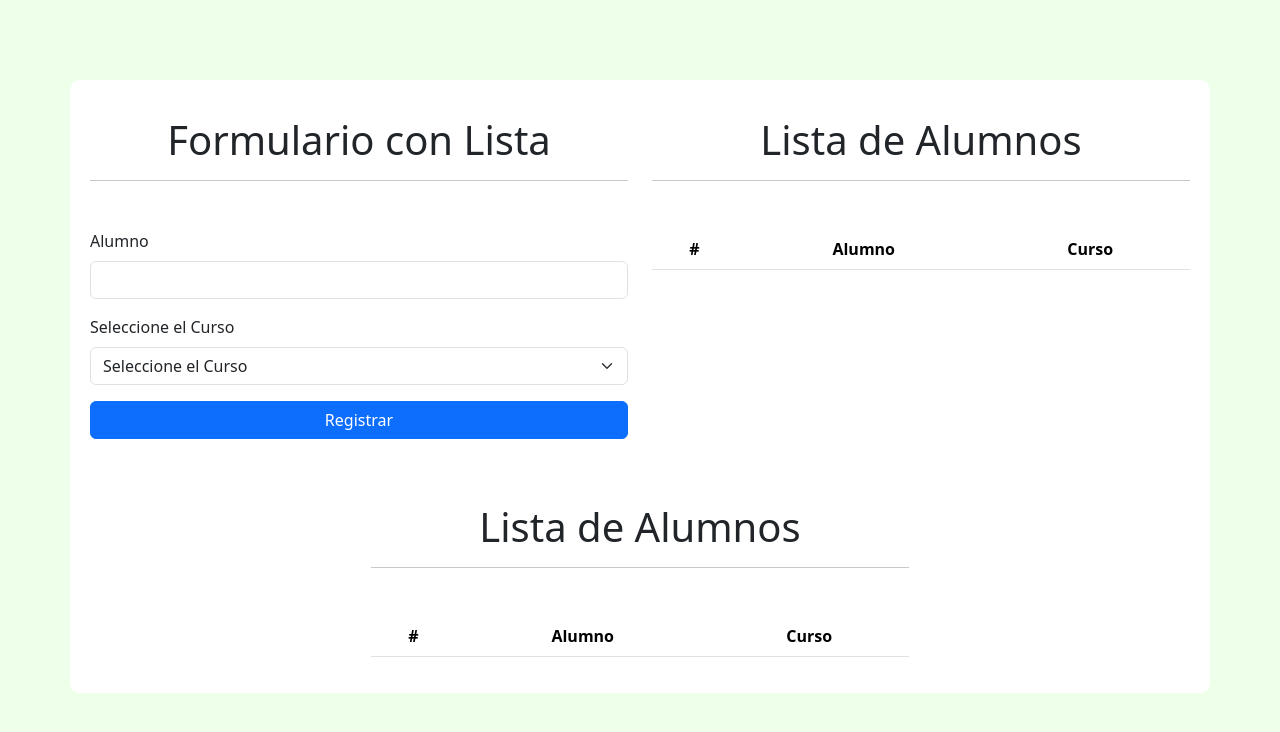
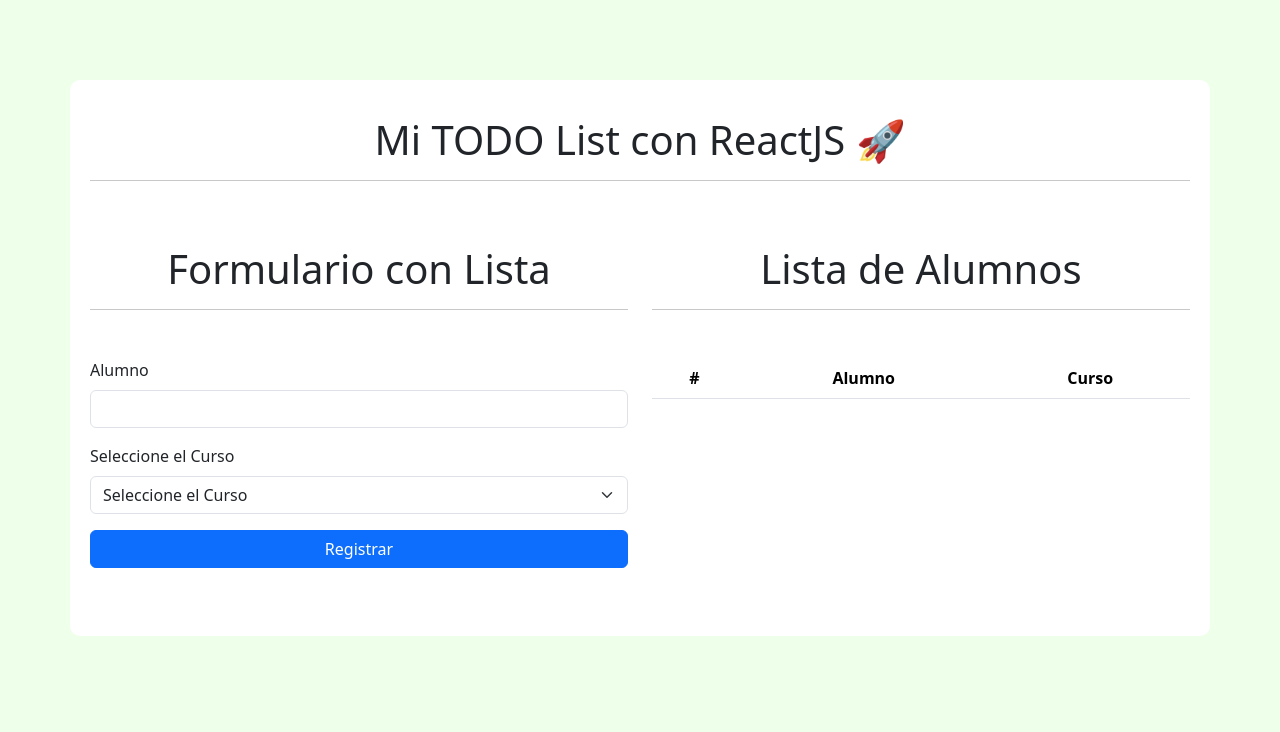
Before and after one commit to urian121/Create-ToDo-List-App-with-ReactJS, a React (Vite) app: page / in a window 1280 px wide. Shown: the top 732 px of the page. Built offline with nearby package versions, Linux system fonts and the light colour scheme.

Commit message:
quitando la tabla que se repite

```diff
--- a/src/components/FormularioConLista.jsx
+++ b/src/components/FormularioConLista.jsx
@@ -32,6 +32,14 @@
 
   return (
     <div className="container text-center mt-5 mb-5">
+      <div className="row justify-content-md-center">
+        <div className="col-md-12">
+          <h1 className="mt-3 mb-5 text-center">
+            Mi TODO List con ReactJS 🚀 <hr />
+          </h1>
+        </div>
+      </div>
+
       <div className="row justify-content-md-center">
         <div className="col col-lg-6">
           <h1 className="mt-3 mb-5">
@@ -71,31 +79,6 @@
         </div>
 
         {/* Lista de Alumnos y su curso */}
-        <div className="col col-lg-6">
-          <h1 className="mt-3 mb-5">
-            Lista de Alumnos <hr />
-          </h1>
-          <div className="table-responsive">
-            <table className="table table-striped table-hover">
-              <thead>
-                <tr>
-                  <th scope="col">#</th>
-                  <th scope="col">Alumno</th>
-                  <th scope="col">Curso</th>
-                </tr>
-              </thead>
-              <tbody>
-                {items.map((item, index) => (
-                  <tr key={index}>
-                    <td>{index + 1}</td>
-                    <td>{item.alumno}</td>
-                    <td>{item.curso}</td>
-                  </tr>
-                ))}
-              </tbody>
-            </table>
-          </div>
-        </div>
         <Cursos items={items} />
       </div>
     </div>
```
